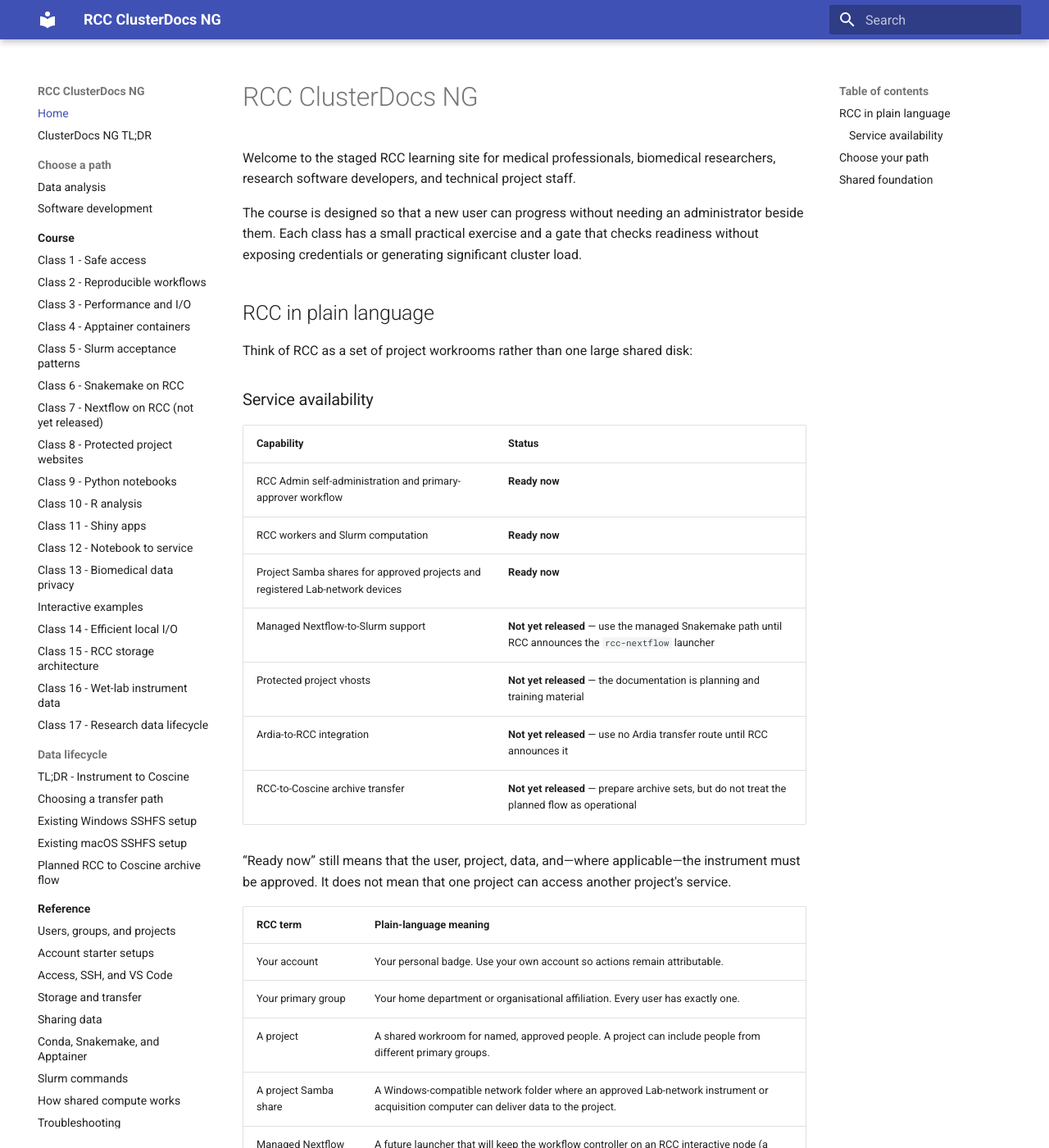
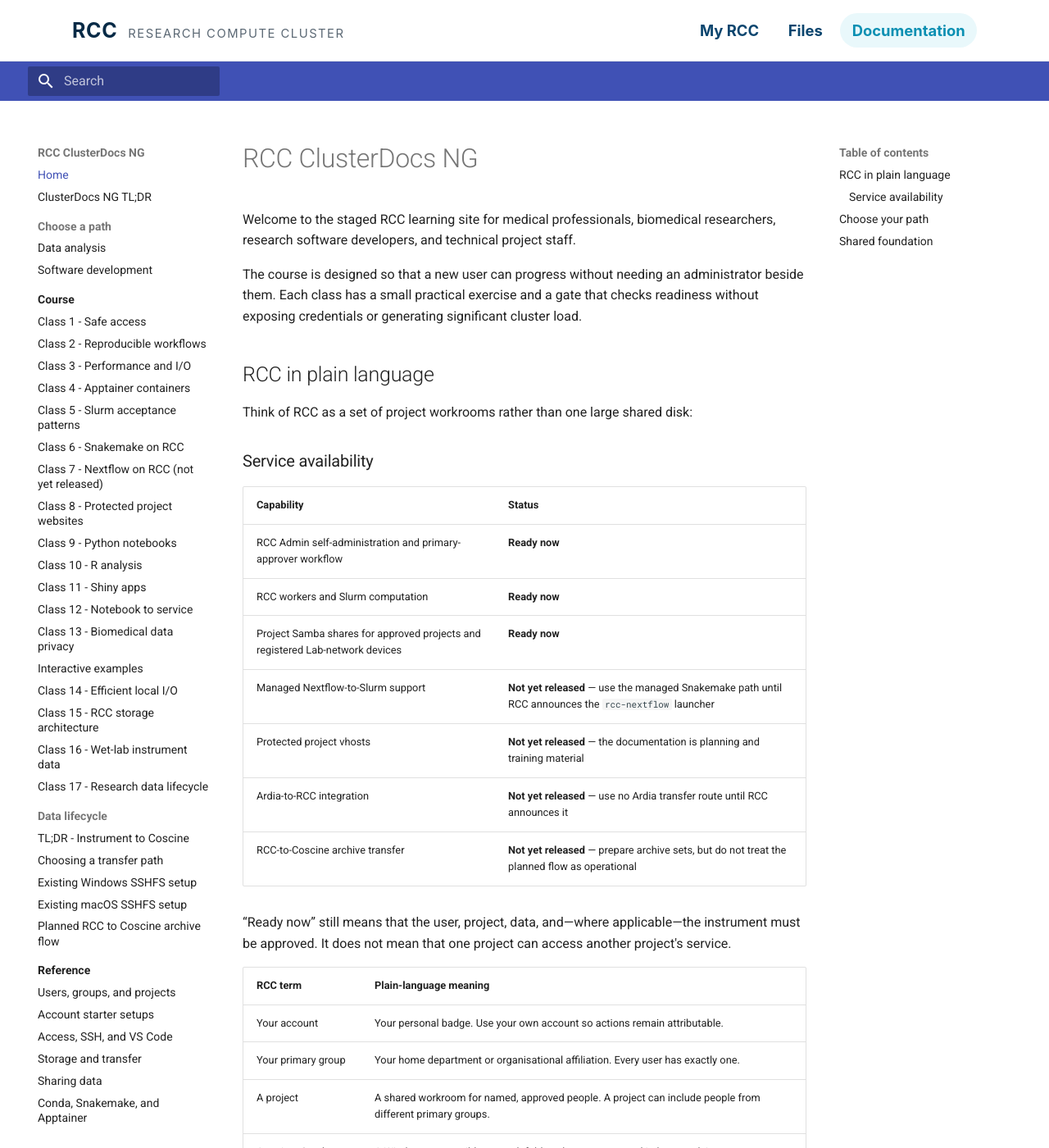
Before and after one commit to IKIM-Essen/ClusterDocs, an MkDocs documentation site: the page built from docs/index.md, in a window 1280 px wide and 1400 px high. Shown: the whole window at 82% size. Built offline with MkDocs 1.6.1 and Material for MkDocs 9.7.7, drawn with Linux system fonts in a browser that asks for light colours.

Commit message:
Unify ClusterDocs service navigation

```diff
--- /dev/null
+++ b/docs/stylesheets/rcc-shell.css
@@ -0,0 +1,97 @@
+:root {
+  --rcc-navy: #062a46;
+  --rcc-navy-2: #0b456e;
+  --rcc-cyan: #0a8fb2;
+  --rcc-cyan-light: #e9f8fb;
+  --rcc-muted: #5b6874;
+}
+
+.rcc-shell-header {
+  position: sticky;
+  top: 0;
+  z-index: 20;
+  border-bottom: 1px solid rgba(6, 42, 70, 0.11);
+  background: rgba(255, 255, 255, 0.96);
+  backdrop-filter: blur(14px);
+  font-family: Inter, ui-sans-serif, system-ui, -apple-system, BlinkMacSystemFont,
+    "Segoe UI", sans-serif;
+}
+
+.rcc-shell-inner {
+  display: flex;
+  align-items: center;
+  justify-content: space-between;
+  gap: 1rem;
+  max-width: 1160px;
+  margin: 0 auto;
+  padding: 0.78rem 1.4rem;
+}
+
+.rcc-shell-brand {
+  display: flex;
+  align-items: baseline;
+  gap: 0.65rem;
+  text-decoration: none;
+  white-space: nowrap;
+}
+
+.rcc-shell-brand strong {
+  color: var(--rcc-navy);
+  font-size: 1.25rem;
+  letter-spacing: 0.025em;
+}
+
+.rcc-shell-brand span {
+  color: var(--rcc-muted);
+  font-size: 0.74rem;
+  letter-spacing: 0.1em;
+  text-transform: uppercase;
+}
+
+.rcc-shell-nav {
+  display: flex;
+  flex-wrap: wrap;
+  align-items: center;
+  justify-content: flex-end;
+  gap: 0.35rem;
+}
+
+.rcc-shell-nav a {
+  border-radius: 999px;
+  color: var(--rcc-navy-2);
+  font-size: 0.92rem;
+  font-weight: 650;
+  padding: 0.52rem 0.72rem;
+  text-decoration: none;
+}
+
+.rcc-shell-nav a:hover,
+.rcc-shell-nav a.active {
+  background: var(--rcc-cyan-light);
+  color: var(--rcc-cyan);
+}
+
+.md-header {
+  position: relative;
+  top: auto;
+}
+
+.md-header__button.md-logo,
+.md-header__title {
+  display: none !important;
+}
+
+@media (max-width: 820px) {
+  .rcc-shell-inner {
+    align-items: flex-start;
+    flex-direction: column;
+  }
+
+  .rcc-shell-brand span {
+    display: none;
+  }
+
+  .rcc-shell-nav {
+    justify-content: flex-start;
+  }
+}
--- a/mkdocs.yml
+++ b/mkdocs.yml
@@ -4,10 +4,20 @@
 docs_dir: docs
 theme:
   name: material
+  custom_dir: overrides
   features:
     - navigation.sections
     - navigation.indexes
     - content.code.copy
+extra_css:
+  - stylesheets/rcc-shell.css
+extra:
+  rcc_shell:
+    home_url: https://rcc.ikim.uk-essen.de/
+    myrcc_url: https://rcc-admin.ikim.uk-essen.de/myrcc
+    workbench_url: ""
+    files_url: https://files.ikim.uk-essen.de/web/client
+    docs_url: https://ikim-essen.github.io/ClusterDocs/
 nav:
   - Home: index.md
   - ClusterDocs NG TL;DR: tldr.md
--- /dev/null
+++ b/overrides/main.html
@@ -0,0 +1,21 @@
+{% extends "base.html" %}
+
+{% block header %}
+<header class="rcc-shell-header">
+  <div class="rcc-shell-inner">
+    <a class="rcc-shell-brand" href="{{ config.extra.rcc_shell.home_url }}" aria-label="RCC home">
+      <strong>RCC</strong>
+      <span>Research Compute Cluster</span>
+    </a>
+    <nav class="rcc-shell-nav" aria-label="RCC navigation">
+      <a href="{{ config.extra.rcc_shell.myrcc_url }}">My RCC</a>
+      {% if config.extra.rcc_shell.workbench_url %}
+      <a href="{{ config.extra.rcc_shell.workbench_url }}">Workbench</a>
+      {% endif %}
+      <a href="{{ config.extra.rcc_shell.files_url }}">Files</a>
+      <a class="active" href="{{ config.extra.rcc_shell.docs_url }}" aria-current="page">Documentation</a>
+    </nav>
+  </div>
+</header>
+{{ super() }}
+{% endblock %}
```
Also changed, not shown: 2 other files.
